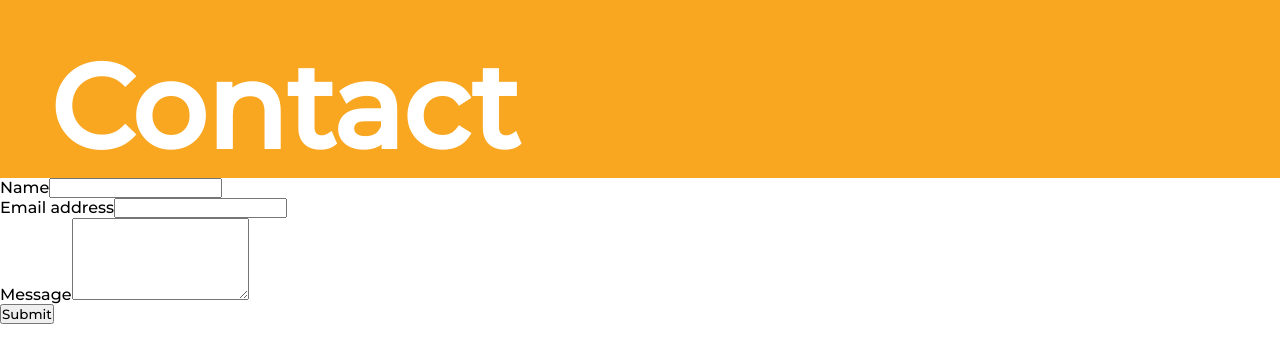
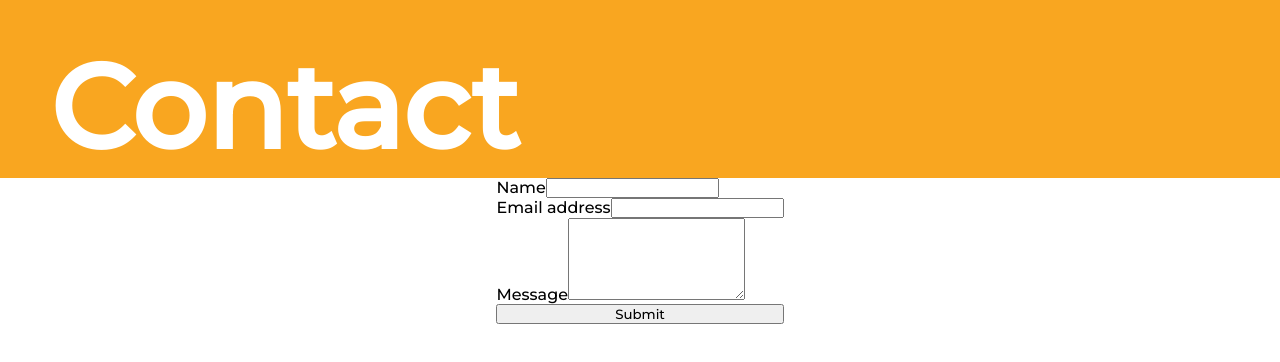
Before and after one commit to Ocoldwell/React-portfolio, a React (Create React App) app: page /contact in a window 1280 px wide. Shown: the part 222-584 px from the top of the page. Built offline with nearby package versions, Linux system fonts and the light colour scheme.

Commit message:
seperated out contact form into it's own component

```diff
--- a/src/components/Contact/Contact.jsx
+++ b/src/components/Contact/Contact.jsx
@@ -5,6 +5,7 @@ import {
   HeaderContainerSub,
 } from "../../shared/HeaderContainer";
 import { HeaderMain } from "../../shared/Header";
+import  ContactForm  from "./ContactForm";
 
 const Contact = (props) => {
   return (
@@ -13,30 +14,7 @@ const Contact = (props) => {
         <HeaderMain>Contact</HeaderMain>
       </HeaderContainerMain>
       <HeaderContainerSub>
-        <form
-          id="contact-form"
-          method="POST"
-        >
-          <div className="form-group">
-            <label htmlFor="name">Name</label>
-            <input type="text" className="form-control" />
-          </div>
-          <div className="form-group">
-            <label htmlFor="exampleInputEmail1">Email address</label>
-            <input
-              type="email"
-              className="form-control"
-              aria-describedby="emailHelp"
-            />
-          </div>
-          <div className="form-group">
-            <label htmlFor="message">Message</label>
-            <textarea className="form-control" rows="5"></textarea>
-          </div>
-          <button type="submit" className="btn btn-primary">
-            Submit
-          </button>
-        </form>
+        <ContactForm/>
       </HeaderContainerSub>
     </PageContainer>
   );
--- /dev/null
+++ b/src/components/Contact/ContactForm/ContactForm.jsx
@@ -0,0 +1,30 @@
+import React from "react";
+import styles from "./ContactForm.module.css";
+
+const ContactForm = () => {
+  return (
+    <form className={styles.contactForm} method="POST">
+      <div className="form-group">
+        <label htmlFor="name">Name</label>
+        <input type="text" className="form-control" />
+      </div>
+      <div className="form-group">
+        <label htmlFor="exampleInputEmail1">Email address</label>
+        <input
+          type="email"
+          className="form-control"
+          aria-describedby="emailHelp"
+        />
+      </div>
+      <div className="form-group">
+        <label htmlFor="message">Message</label>
+        <textarea className="form-control" rows="5"></textarea>
+      </div>
+      <button type="submit" className="btn btn-primary">
+        Submit
+      </button>
+    </form>
+  );
+};
+
+export default ContactForm;
--- /dev/null
+++ b/src/components/Contact/ContactForm/ContactForm.module.css
@@ -0,0 +1,4 @@
+.contactForm {
+  display: flex;
+  flex-direction: column;
+}
--- /dev/null
+++ b/src/components/Contact/ContactForm/index.js
@@ -0,0 +1,3 @@
+import ContactForm from "./ContactForm.jsx";
+
+export default ContactForm;
--- a/src/shared/HeaderContainer.jsx
+++ b/src/shared/HeaderContainer.jsx
@@ -11,6 +11,8 @@ export const HeaderContainerMain = styled.div`
 export const HeaderContainerSub = styled.div`
   height: 50%;
   width: 100%;
+  display: flex;
+  justify-content: center;
   position: relative;
 `
 
```
